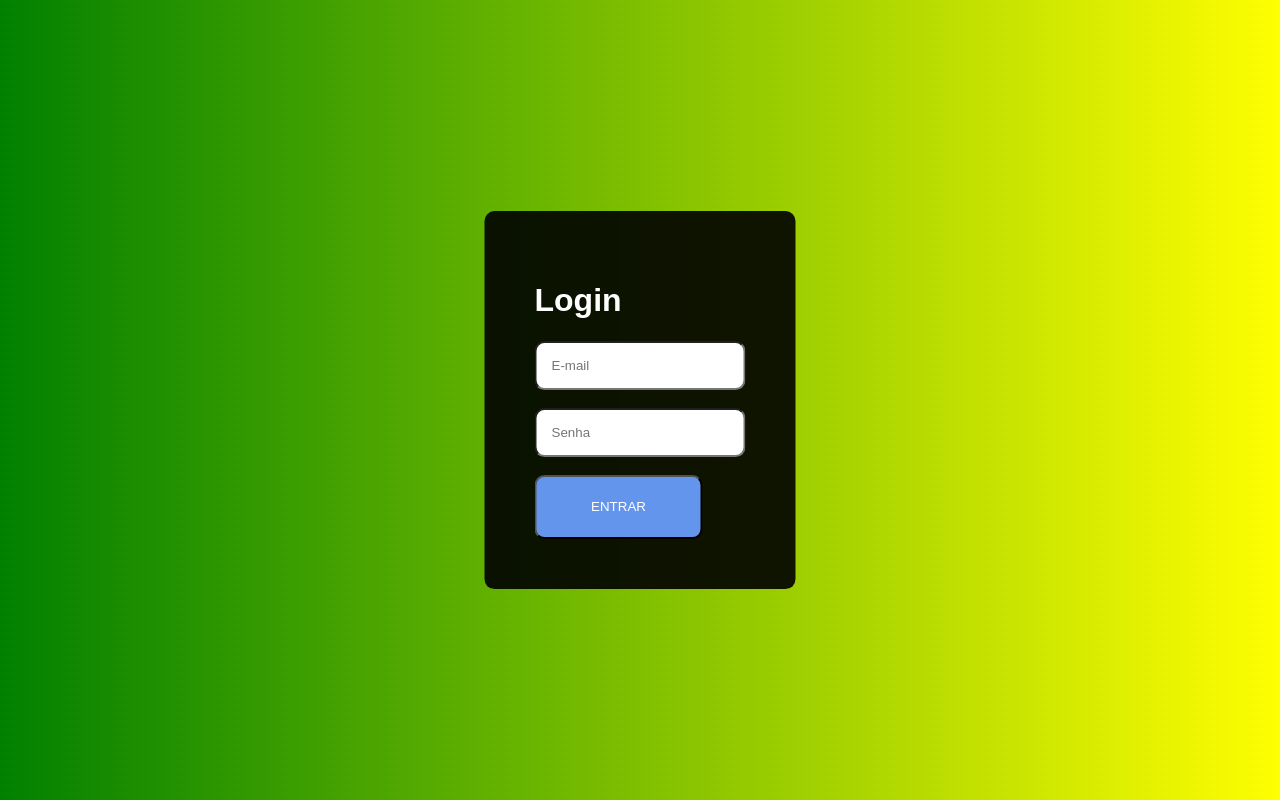
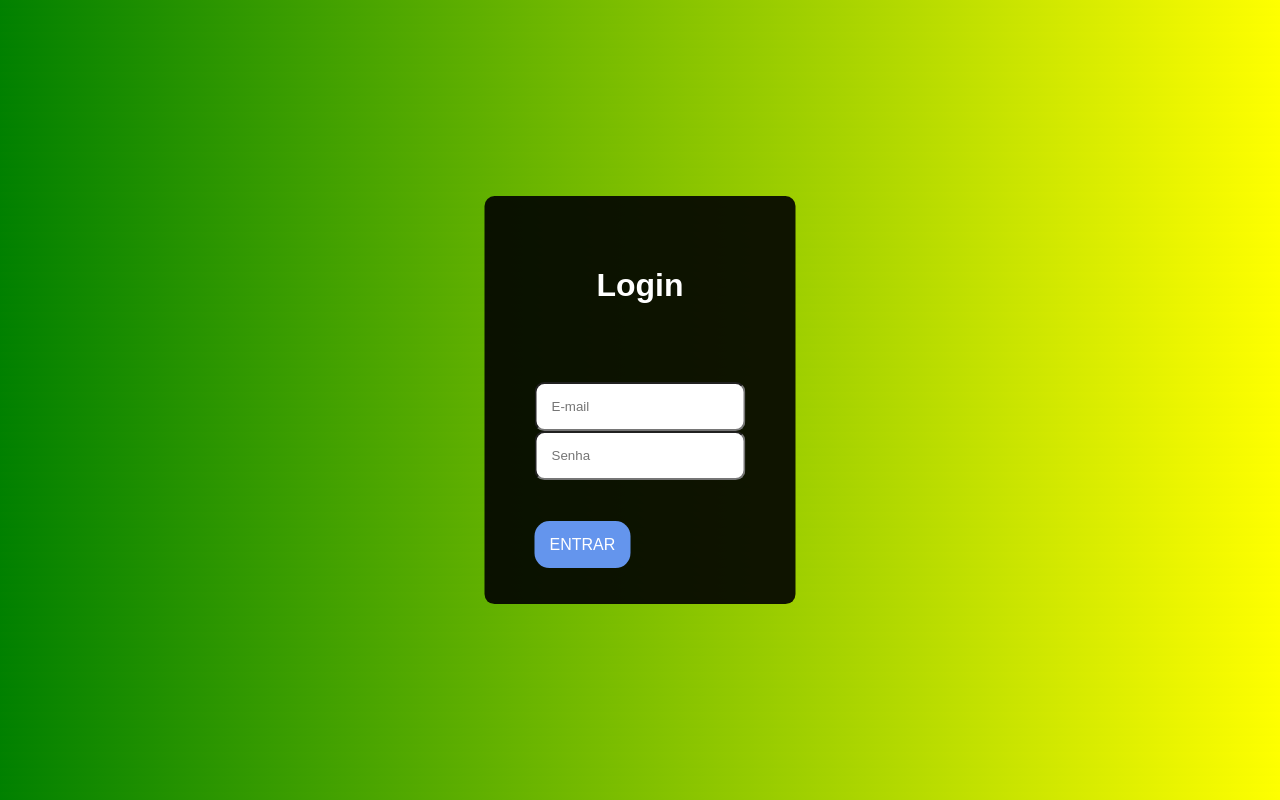
Before and after one commit to MikhelCB/Project, a plain HTML site: page index.html in a window 1280 px wide. Drawn offline with Linux system fonts and the light colour scheme.

Commit message:
button-link

```diff
--- a/index.html
+++ b/index.html
@@ -9,11 +9,11 @@
   <body>
     <div class="tela-login">
       <h1>Login</h1>
-      <input type="Login" placeholder="E-mail" />
-      <br /><br />
-      <input type="password" placeholder="Senha" />
-      <br /><br />
-      <button>Entrar</button>
+      <div class="container__login">
+        <div><input type="Login" placeholder="E-mail" /></div>
+        <div><input type="password" placeholder="Senha" /></div>
+      </div>
+      <div><a href="#">Entrar</a></div>
     </div>
   </body>
 </html>
--- a/style.css
+++ b/style.css
@@ -19,18 +19,27 @@ input {
   border-radius: 10px;
 }
 
-button {
-  padding: 11px 15px;
-  border-radius: 10px;
+.container__login {
+  padding: 3.5rem 0;
+}
+
+a {
+  padding: 15px 15px;
+  border-radius: 15px;
   background-color: cornflowerblue;
   color: #fff;
   width: 10.5rem;
   height: 4rem;
   text-transform: uppercase;
   transition: all 300ms ease-out;
+  text-decoration: none;
 }
 
-button:hover {
+a:hover {
   width: 11rem;
   height: 5rem;
 }
+
+h1 {
+  text-align: center;
+}
```
